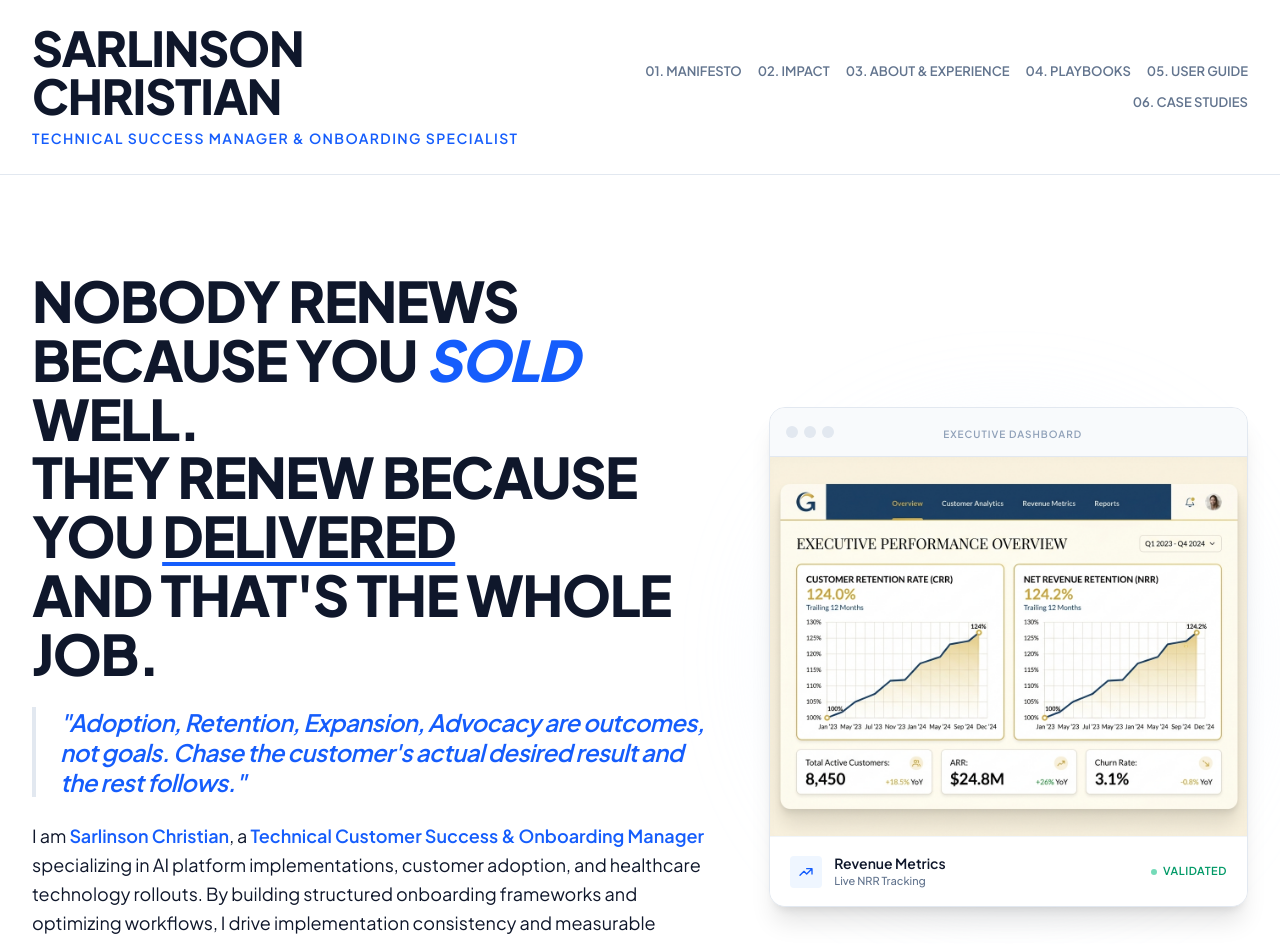
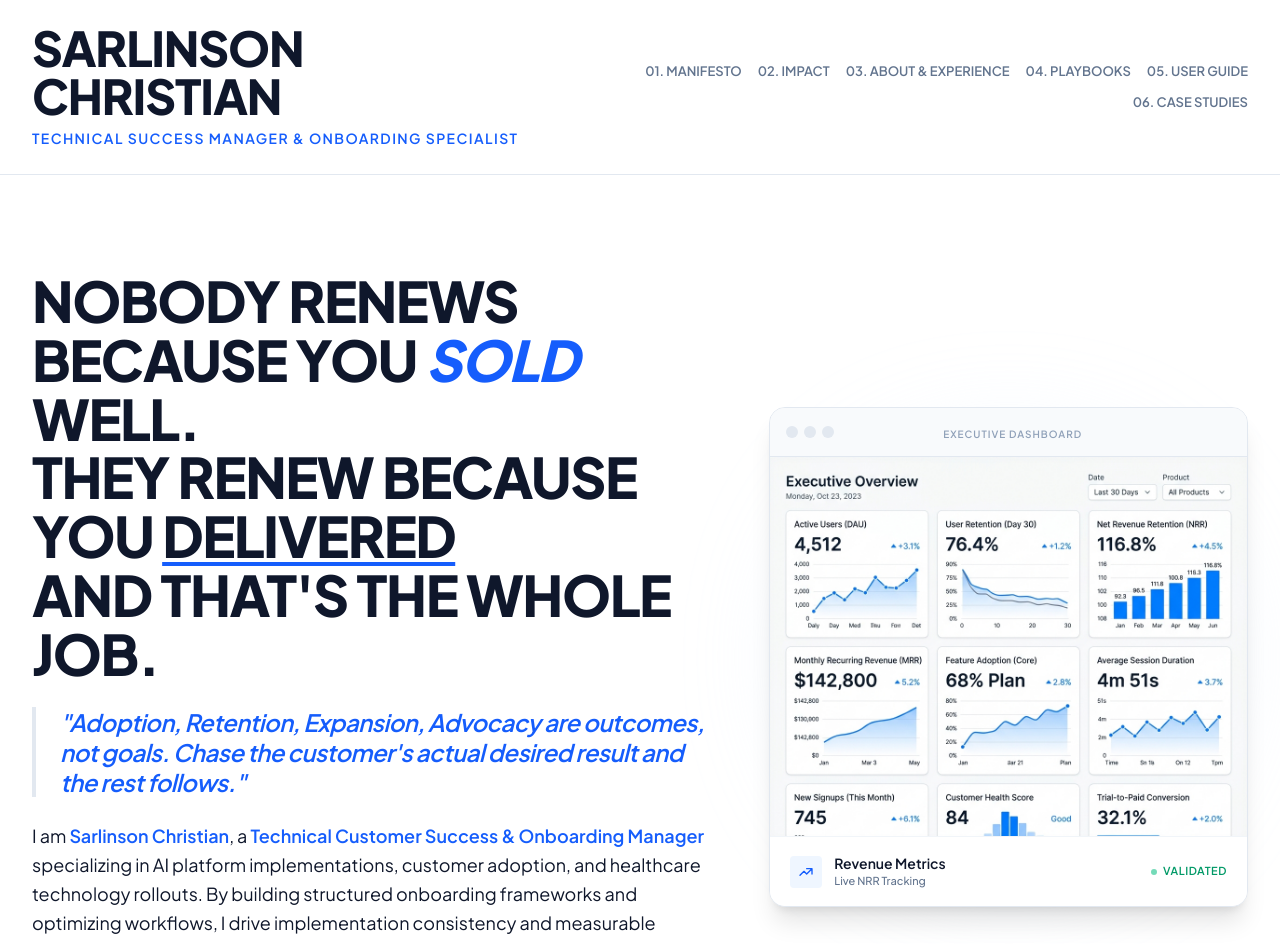
Before and after one commit to schristian9/CSM_Port, a Next.js app: page / in a window 1280 px wide. Shown: the top 944 px of the page. Built offline with nearby package versions, Linux system fonts and the light colour scheme.

Commit message:
update: replace hero dashboard image with clean 3x3 layout

```diff
--- a/components/Manifesto.js
+++ b/components/Manifesto.js
@@ -57,8 +57,8 @@ export default function Manifesto() {
           {/* Main Image Container */}
           <div className="relative flex-1 bg-slate-100 w-full">
             <Image
-              src="/cs_growth_chart.jpg"
-              alt="Customer Success executive performance metrics dashboard showing Net Revenue Retention of 124.2%"
+              src="/clean-dashboard.jpg"
+              alt="Clean 3x3 SaaS Executive Dashboard tracking core metrics like NRR, MRR, and Adoption"
               fill
               className="object-cover object-top"
               sizes="(max-w-7xl) 100vw, 50vw"
```
Also changed, not shown: public/clean-dashboard.jpg (added).
